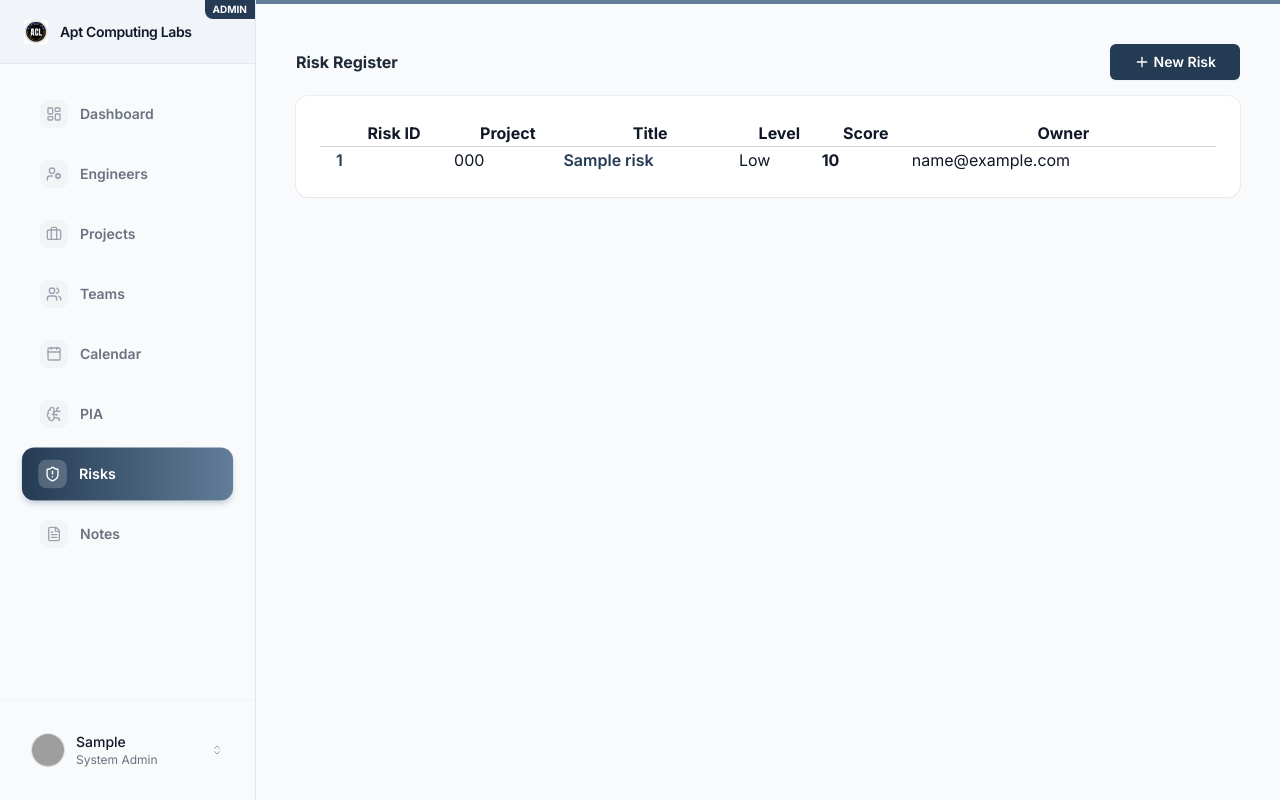
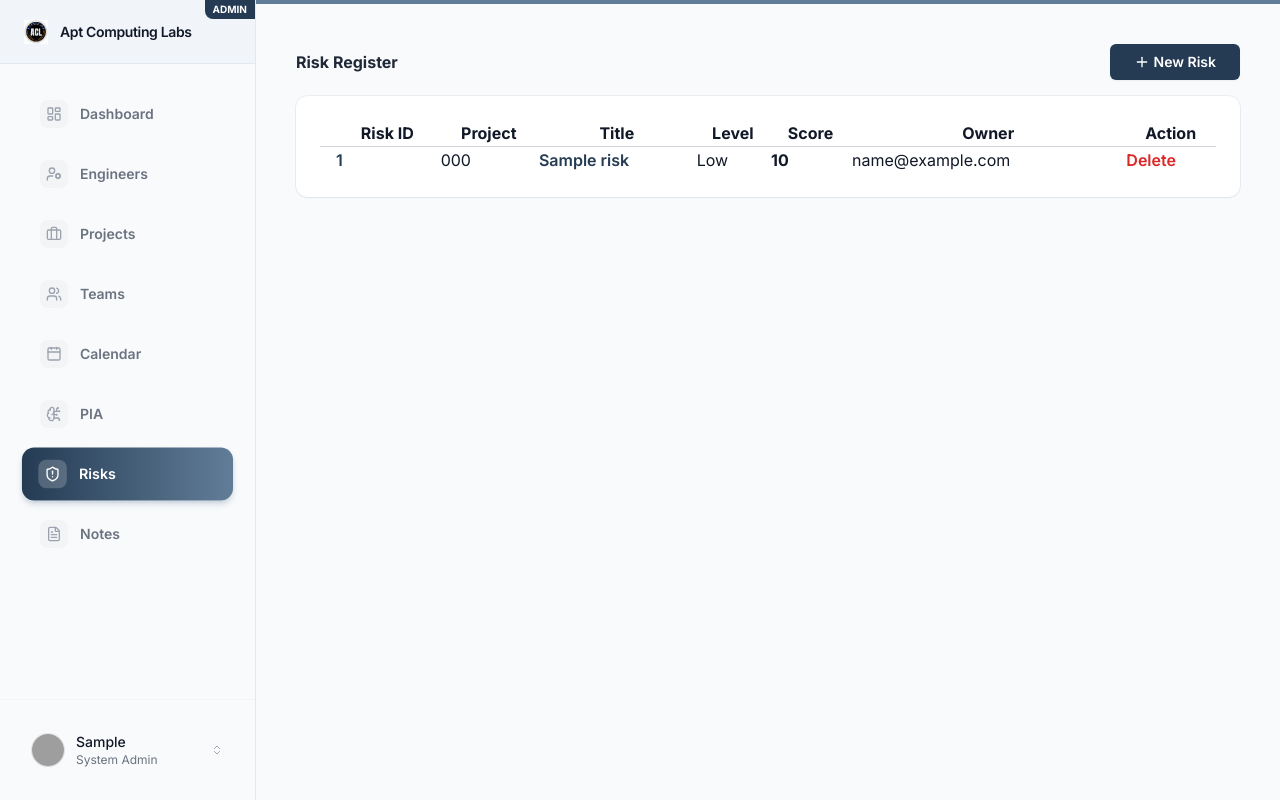
Before and after one commit to kamallearner123/aclNexusPython, a Django app: page /risks/register/ in a window 1280 px wide. Run offline with Django 5.2, Linux system fonts and the light colour scheme; the visitor is signed in with stand-in values (Sample User, id 1); data comes from the database, SQL or seed files in the repository; tables that the repository leaves empty hold one stand-in row (values such as "Sample post"); some libraries are stand-ins or nearby versions; grey boxes are pictures that could not be loaded.

```diff
--- a/risks/urls.py
+++ b/risks/urls.py
@@ -7,4 +7,5 @@ urlpatterns = [
 
     path('<int:pk>/', views.risk_detail, name='risk_detail'),
     path('<int:pk>/edit/', views.risk_update, name='risk_update'),
+    path('delete/<int:id>/', views.risk_delete, name='risk_delete'),
 ]
--- a/risks/views.py
+++ b/risks/views.py
@@ -5,6 +5,7 @@ from .forms import RiskForm
 
 from django.db.models import Q
 from django.shortcuts import get_object_or_404
+
 
 
 
@@ -71,3 +72,19 @@ def risk_update(request, pk):
     return render(request, "risks/form.html", {
         "form": form
     })
+@login_required
+def risk_delete(request, id):
+
+    risk = get_object_or_404(Risk, id=id)
+
+    if request.method == "POST":
+        risk.delete()
+        return redirect('risks_register')
+
+    return render(
+        request,
+        'risks/risk_confirm_delete.html',
+        {
+            'risk': risk
+        }
+    )
--- a/templates/core/dashboards/engineer.html
+++ b/templates/core/dashboards/engineer.html
@@ -14,6 +14,10 @@
         <p class="text-sm font-medium text-gray-500">My Open Tasks</p>
         <p class="mt-2 text-3xl font-semibold text-gray-900">{{ open_tasks }}</p>
     </div>
+    <div class="bg-white p-5 rounded-xl shadow-soft border border-gray-100">
+    <p class="text-sm font-medium text-gray-500">Total Risks</p>
+    <p class="mt-2 text-3xl font-semibold text-gray-900">{{ total_risks }}</p>
+</div>
 </div>
 
 <div class="grid grid-cols-1 lg:grid-cols-2 gap-8 mb-8">
--- a/templates/risks/register.html
+++ b/templates/risks/register.html
@@ -20,6 +20,7 @@
                         <th>Level</th>
                         <th>Score</th>
                         <th>Owner</th>
+                        <th>Action</th>
                     </tr>
                 </thead>
                 <tbody>
@@ -48,10 +49,22 @@
                                 <span class="text-gray-500">Unassigned</span>
                             {% endif %}
                         </td>
+                        <td>
+    <form method="POST" action="{% url 'risk_delete' risk.id %}">
+        {% csrf_token %}
+
+        <button type="submit"
+                onclick="return confirm('Are you sure you want to delete this risk?')"
+                class="text-red-600 hover:text-red-800 font-semibold">
+            Delete
+        </button>
+
+    </form>
+</td>
                     </tr>
                     {% empty %}
                     <tr>
-                        <td colspan="6" class="text-center py-6 text-gray-500">No risks found.</td>
+                        <td colspan="7" class="text-center py-6 text-gray-500">No risks found.</td>
                     </tr>
                     {% endfor %}
                 </tbody>
```
Also changed, not shown: core/views.py (+11 -5 lines).
